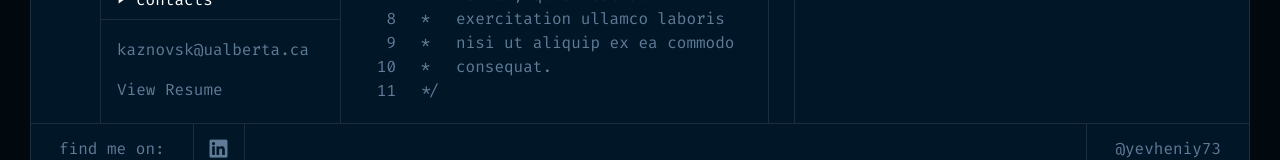
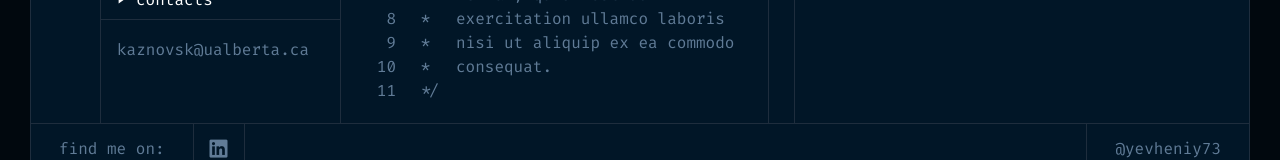
Before and after one commit to yevheniy73/portfolio-nextjs, a Next.js app: page /about-me in a window 1280 px wide. Shown: the part 308-468 px from the top of the page. Built offline with nearby package versions, Linux system fonts and the light colour scheme.

Commit message:
resume hidden

```diff
--- a/components/SideContainer.js
+++ b/components/SideContainer.js
@@ -120,7 +120,7 @@ const SideContainer = ({ activeButton, handleButtonClick, handleSubClick, conten
       <ContentButton text="contacts" />
       <div className="my-contacts w-full flex flex-col flex-grow px-[16px] py-[10px]">
         <a href="mailto:kaznovsk@ualberta.ca" className="w-full h-[40px] text-left flex flex-row justify-start items-center">kaznovsk@ualberta.ca</a>
-        <a href="/Yevhen_Kaznovskyi_CV2023.pdf" className="w-full h-[40px] text-left flex flex-row justify-start items-center" target="_blank">View Resume</a>
+        {/*<a href="/Yevhen_Kaznovskyi_CV2023.pdf" className="w-full h-[40px] text-left flex flex-row justify-start items-center" target="_blank">View Resume</a>*/}
       </div>
     </div>
   </div>
```
